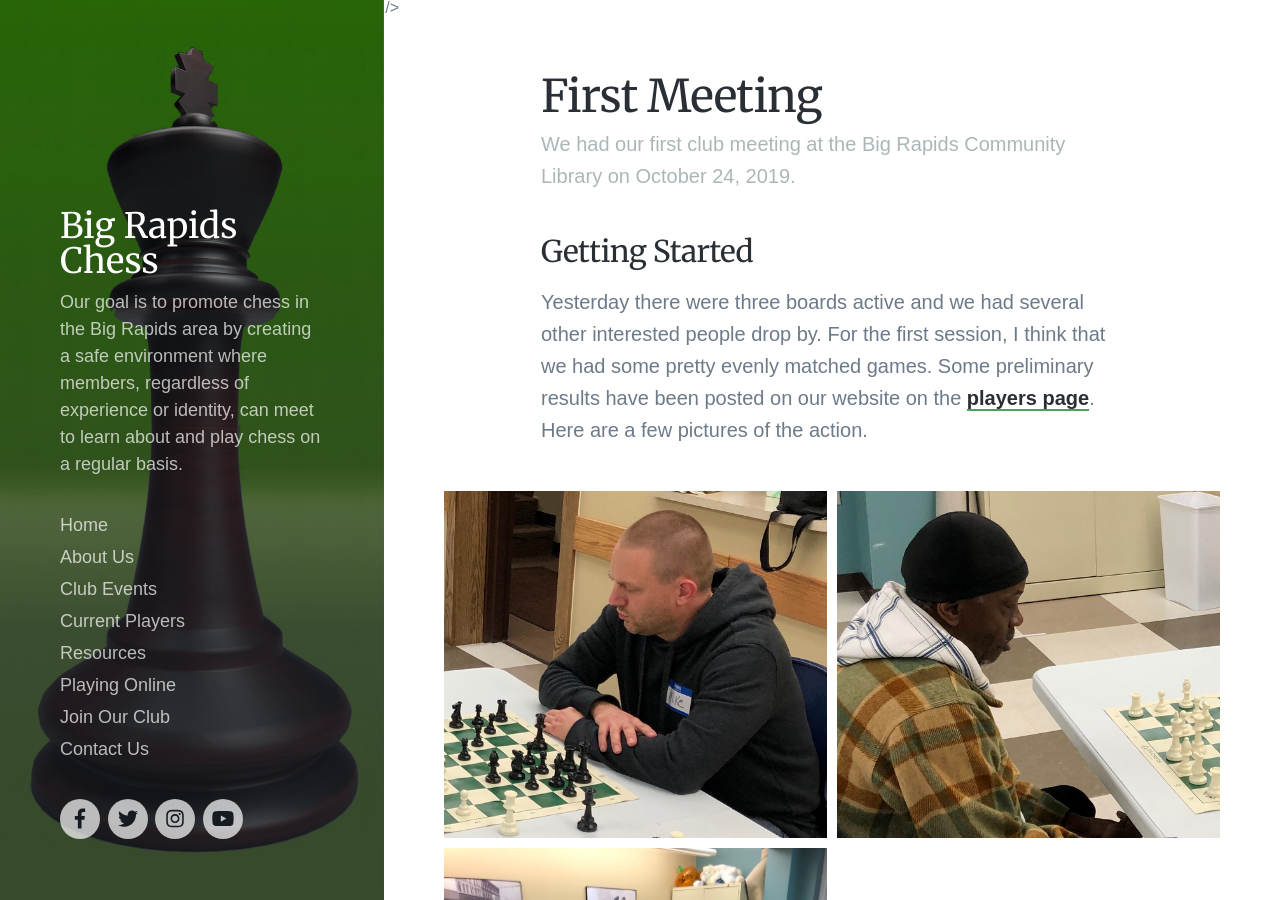
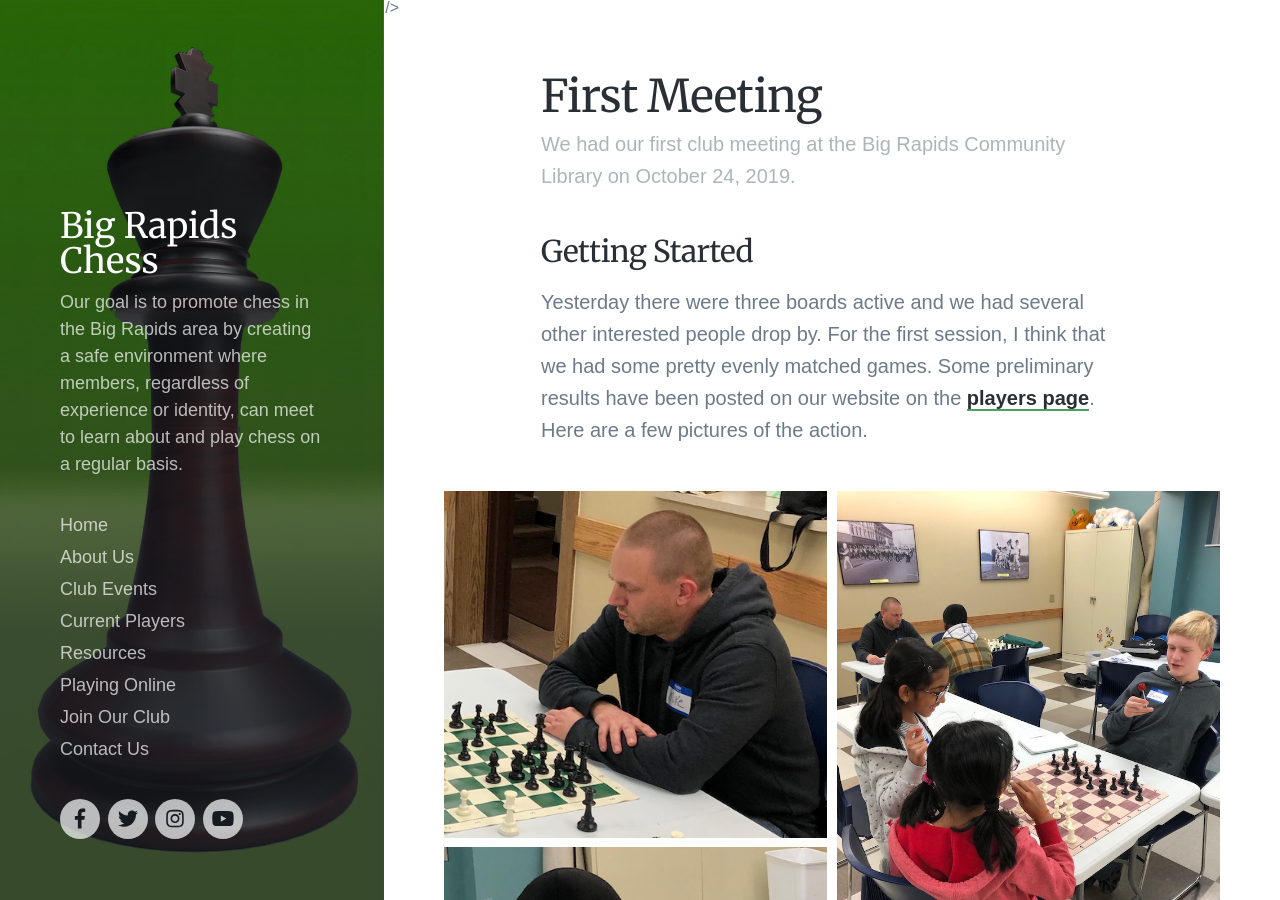
Before and after one commit to bigrapidschess/bigrapidschess.github.io, a Jekyll site: the page built from _projects/2019-10-24-first-meeting.md, in a window 1280 px wide and 900 px high. Built offline with Jekyll 4.4.1, drawn with Linux system fonts in a browser that asks for light colours; nearby versions of some CDN libraries; some web fonts are replaced.

Commit message:
altered the event image gallery

```diff
--- a/_projects/2019-10-24-first-meeting.md
+++ b/_projects/2019-10-24-first-meeting.md
@@ -12,8 +12,8 @@ Yesterday there were three boards active and we had several other interested peo
 
 <div class="gallery" data-columns="2">
     <img src="/images/events/meeting1-1.png">
+    <img src="/images/events/meeting1-3.png">
     <img src="/images/events/meeting1-2.png">
-    <img src="/images/events/meeting1-3.jpg">
 </div>
 
 Due to scheduling conflicts at the library, we will not be able to meet for the next two weeks. Watch here and on our [Chess.com](https://www.chess.com/club/big-rapids-chess) club page for more news. Hope to see even more people at our next meeting.
```
Also changed, not shown: images/events/meeting1-1.png, images/events/meeting1-2.png, images/events/meeting1-3.jpg, images/events/meeting1-3.png (added).
